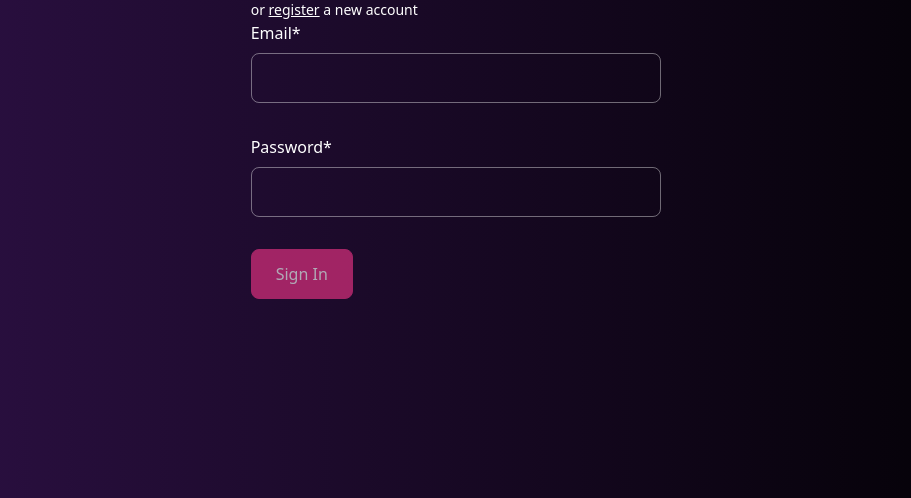
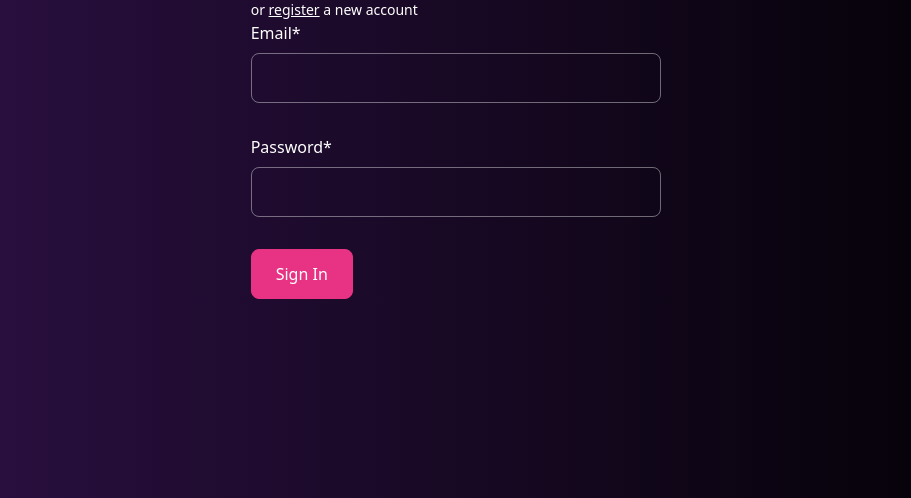
Before and after one commit to leo9uo/Airhouse, a Django app: page /customer/login/ in a window 1280 px wide. Shown: the part 211-709 px from the top of the page, without its empty margins (184-1095 px from the left). Run offline with Django 5.2, Linux system fonts and the light colour scheme; some libraries are stand-ins or nearby versions.

Commit message:
PRODUCTION: change debug to FALSE, login button on client was disabled

```diff
--- a/airhouse_project/settings.py
+++ b/airhouse_project/settings.py
@@ -29,7 +29,7 @@ BASE_DIR = Path(__file__).resolve().parent.parent
 SECRET_KEY = os.environ.get('SECRET_KEY')
 
 # SECURITY WARNING: don't run with debug turned on in production!
-DEBUG = True
+DEBUG = False
 
 ALLOWED_HOSTS = ['airhouse-clone-0cd160f36786.herokuapp.com', '127.0.0.1', 'localhost']
 
--- a/client_side/templates/client/login.html
+++ b/client_side/templates/client/login.html
@@ -11,7 +11,7 @@
         <form method="post">
             {% csrf_token %}
             {{ form|crispy }}
-            <button type="submit" class="btn btn-primary disabled">Sign In</button>
+            <button type="submit" class="btn btn-primary">Sign In</button>
         </form>
 
     </div>
```
